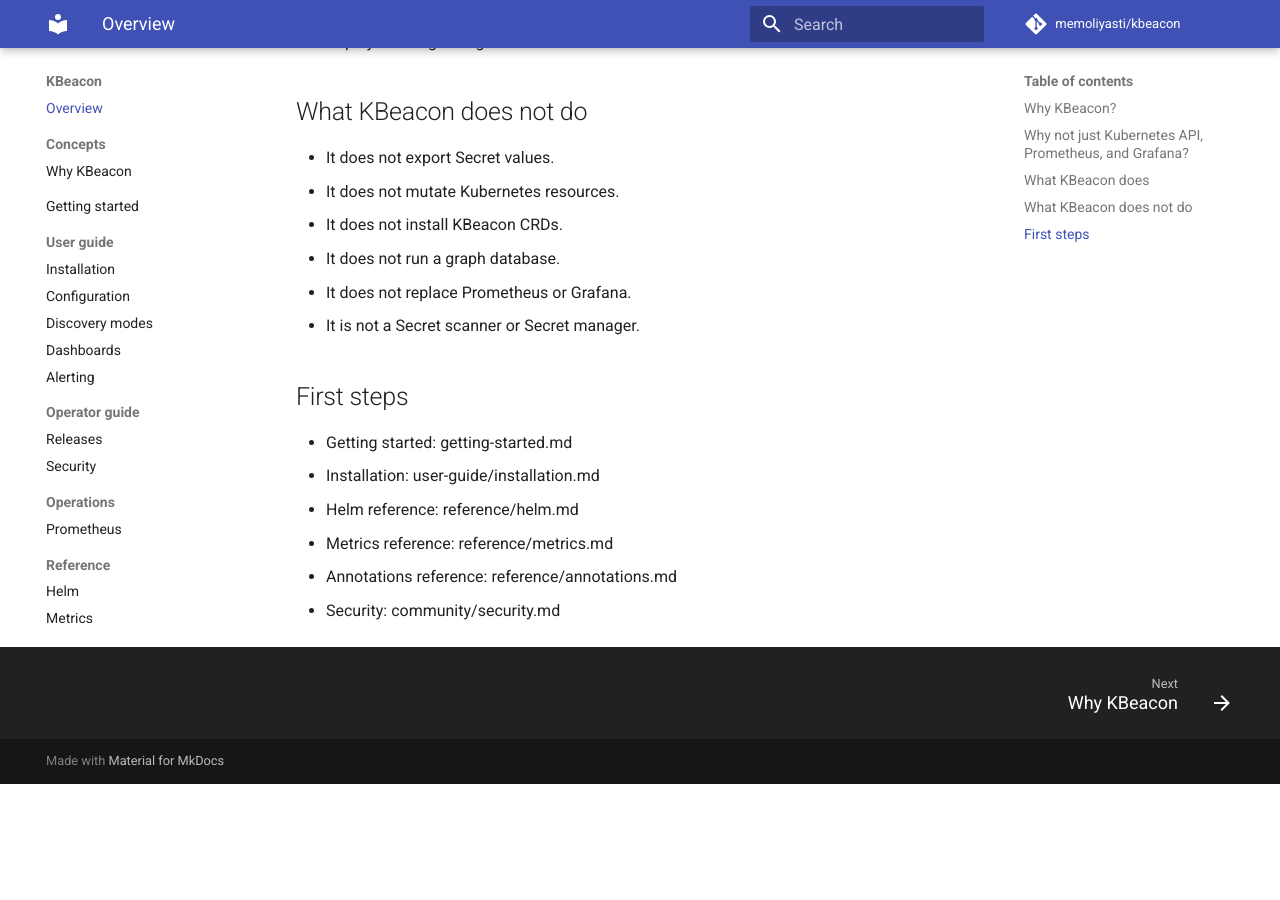
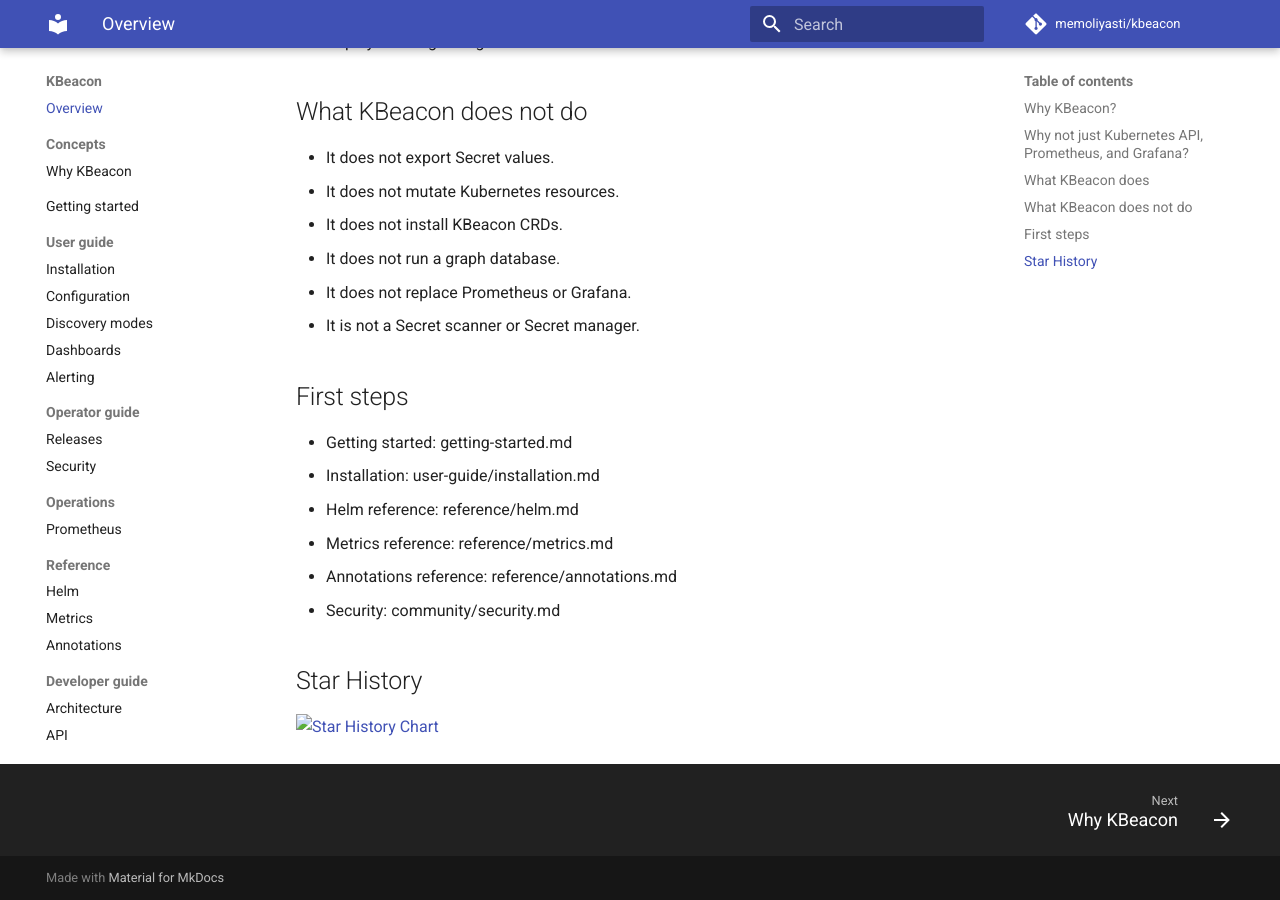
Before and after one commit to memoliyasti/kbeacon, an MkDocs documentation site: the page built from docs/index.md, in a window 1280 px wide and 900 px high, scrolled down 1131 px. Built offline with MkDocs 1.6.1 and Material for MkDocs 9.7.7, drawn with Linux system fonts in a browser that asks for light colours; comment, search, counter and statistics services are not loaded; before the commit the page ends 1915 px from its top, so only the background shows below that.

Commit message:
docs(site): render Mermaid diagrams and add star history

```diff
--- a/docs/index.md
+++ b/docs/index.md
@@ -50,3 +50,7 @@
 - Metrics reference: reference/metrics.md
 - Annotations reference: reference/annotations.md
 - Security: community/security.md
+
+## Star History
+
+[![Star History Chart](https://api.star-history.com/svg?repos=memoliyasti/kbeacon&type=Date)](https://star-history.com/#memoliyasti/kbeacon&Date)
--- a/mkdocs.yml
+++ b/mkdocs.yml
@@ -44,7 +44,11 @@
       pygments_lang_class: true
   - pymdownx.inlinehilite
   - pymdownx.snippets
-  - pymdownx.superfences
+  - pymdownx.superfences:
+      custom_fences:
+        - name: mermaid
+          class: mermaid
+          format: !!python/name:pymdownx.superfences.fence_code_format
   - pymdownx.tabbed:
       alternate_style: true
 
```
Also changed, not shown: README.md (+4 -0 lines), 2 other files.
